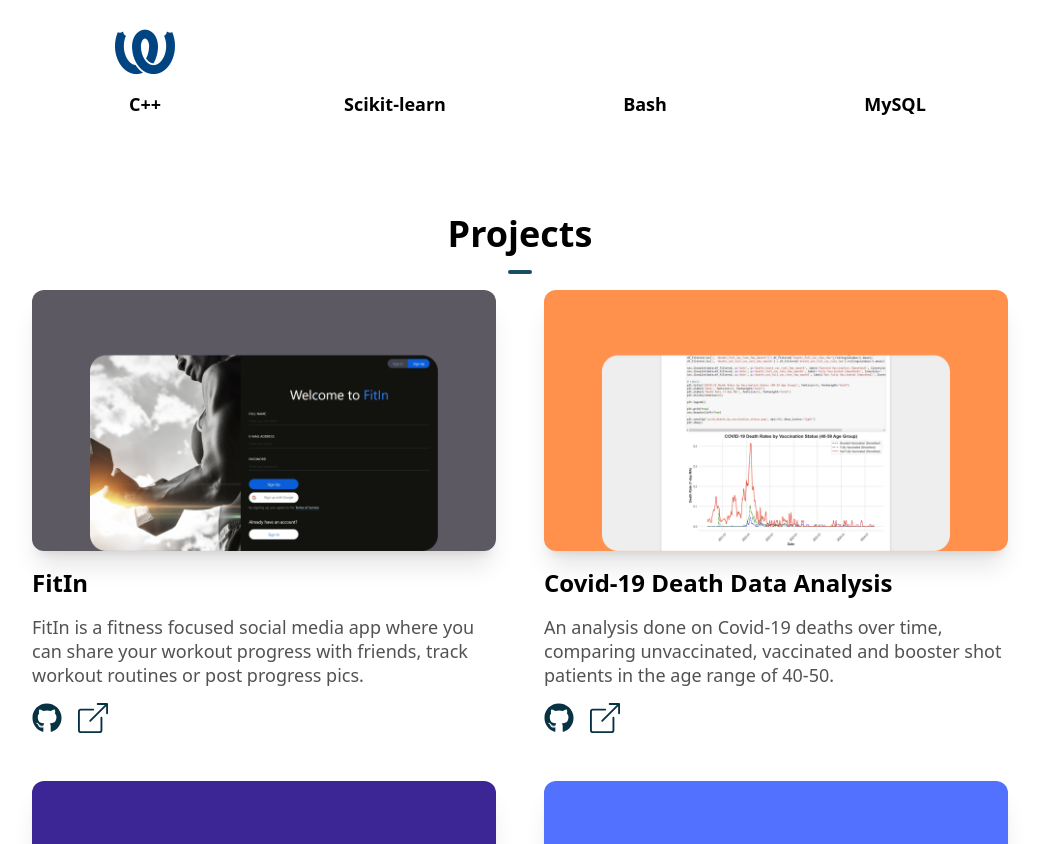
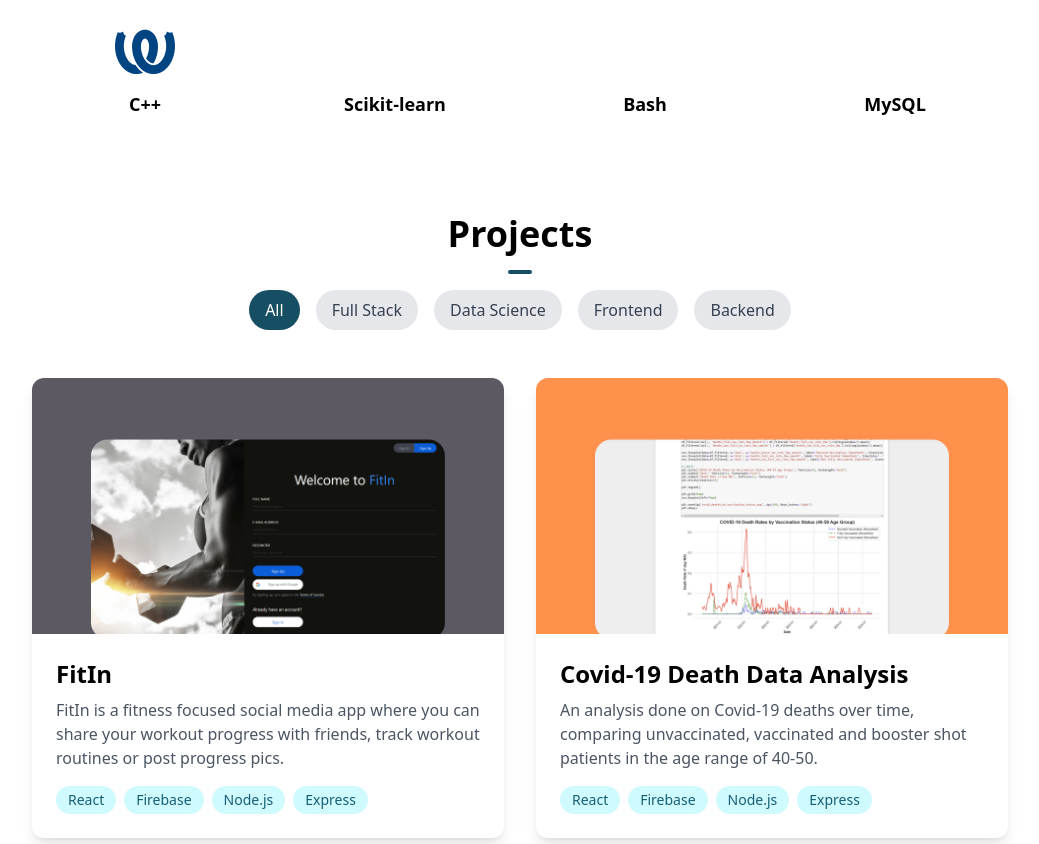
Before and after one commit to JawwadK/tailwind-portfolio, a Next.js app: page / in a window 1280 px wide. Shown: the part 1900-2744 px from the top of the page, without its empty margins (120-1159 px from the left). Built offline with nearby package versions, Linux system fonts and the light colour scheme.

Commit message:
added filtering to projects

```diff
--- a/components/Projects.tsx
+++ b/components/Projects.tsx
@@ -1,5 +1,5 @@
 "use client";
-import React from "react";
+import React, { useState } from "react";
 import Image from "next/image";
 import Link from "next/link";
 import { FaGithub } from "react-icons/fa";
@@ -14,6 +14,8 @@
     image: "/FitInLogin.png",
     github: "https://github.com/JawwadK/cps714-fitin",
     link: "https://fitin.web.app/",
+    technologies: ["React", "Firebase", "Node.js", "Express"],
+    category: "Full Stack",
   },
   {
     name: "Covid-19 Death Data Analysis",
@@ -22,6 +24,8 @@
     image: "/Covid-19-Death-Analysis.png",
     github: "https://github.com/JawwadK/pokedexProto",
     link: "https://jawwadk.github.io/pokedexProto/",
+    technologies: ["React", "Firebase", "Node.js", "Express"],
+    category: "Full Stack",
   },
   {
     name: "Movie-Finder",
@@ -30,6 +34,8 @@
     image: "/Movie-Finder.png",
     github: "https://github.com/JawwadK/movie-finder",
     link: "https://cps842-movie-ratings.web.app/",
+    technologies: ["React", "Firebase", "Node.js", "Express"],
+    category: "Full Stack",
   },
   {
     name: "Inventory Tracker",
@@ -38,6 +44,8 @@
     image: "/Inventory-Tracker.png",
     github: "https://github.com/JawwadK/inventory-tracker",
     link: "https://inventory-track.web.app/login",
+    technologies: ["React", "Firebase", "Node.js", "Express"],
+    category: "Full Stack",
   },
   {
     name: "PhotoDisplayer",
@@ -46,6 +54,8 @@
     image: "/PhotoRenderer.png",
     github: "https://github.com/JawwadK/photo-repo",
     link: "https://coolphotodisplayer.netlify.app/",
+    technologies: ["React", "Firebase", "Node.js", "Express"],
+    category: "Full Stack",
   },
   {
     name: "PokedexProto",
@@ -54,62 +64,109 @@
     image: "/PokedexProto.png",
     github: "https://github.com/JawwadK/pokedexProto",
     link: "https://jawwadk.github.io/pokedexProto/",
+    technologies: ["React", "Firebase", "Node.js", "Express"],
+    category: "Full Stack",
   },
 ];
+const categories = ["All", "Full Stack", "Data Science", "Frontend", "Backend"];
+const Projects = () => {
+  const [selectedCategory, setSelectedCategory] = useState("All");
+  const [hoveredProject, setHoveredProject] = useState<string | null>(null);
 
-const Projects = () => {
+  const filteredProjects = projects.filter(
+    (project) =>
+      selectedCategory === "All" || project.category === selectedCategory
+  );
+
   return (
-    <section id="projects">
-      <h1 className="text-center font-bold text-4xl pt-20">
+    <section id="projects" className="py-20">
+      <h1 className="text-center font-bold text-4xl">
         Projects
         <hr className="w-6 h-1 mx-auto my-4 bg-cyan-900 border-0 rounded-full" />
       </h1>
-      <div className="grid grid-cols-1 gap-12 md:grid-cols-2 lg:grid-cols-2">
-        {projects.map((project, idx) => {
-          return (
-            <div key={idx}>
-              <SlideUp offset="-300px 0px -300px 0px">
-                <div className="flex flex-col animate-slideUpCubicBezier animation-delay-2 hover:scale-110">
-                  <div className="mb-4">
-                    <Link href={project.link} target="_blank">
+
+      {/* Category Filter */}
+      <div className="flex flex-wrap justify-center gap-4 mb-12">
+        {categories.map((category) => (
+          <button
+            key={category}
+            onClick={() => setSelectedCategory(category)}
+            className={`px-4 py-2 rounded-full transition-all duration-300
+              ${
+                selectedCategory === category
+                  ? "bg-cyan-900 text-white dark:bg-cyan-700"
+                  : "bg-gray-200 text-gray-700 dark:bg-zinc-700 dark:text-gray-300 hover:bg-gray-300 dark:hover:bg-zinc-600"
+              }`}
+          >
+            {category}
+          </button>
+        ))}
+      </div>
+
+      <div className="grid grid-cols-1 gap-8 md:grid-cols-2 lg:grid-cols-2">
+        {filteredProjects.map((project, idx) => (
+          <SlideUp key={idx} offset="-300px 0px -300px 0px">
+            <div
+              className="group relative bg-white dark:bg-zinc-800 rounded-xl overflow-hidden shadow-lg hover:shadow-2xl transition-all duration-300 transform hover:scale-105"
+              onMouseEnter={() => setHoveredProject(project.name)}
+              onMouseLeave={() => setHoveredProject(null)}
+            >
+              {/* Project Image */}
+              <div className="relative h-64 w-full">
                 <Image
                   src={project.image}
                   alt={project.name}
-                        width={1000}
-                        height={1000}
-                        className="rounded-xl shadow-xl hover:opacity-70 "
+                  fill
+                  className="object-cover transition-transform duration-300 group-hover:scale-110"
                 />
+                <div className="absolute inset-0 bg-black opacity-0 group-hover:opacity-75 transition-opacity duration-300" />
+
+                {/* Hover Overlay */}
+                {hoveredProject === project.name && (
+                  <div className="absolute inset-0 flex items-center justify-center space-x-6 z-10">
+                    <Link
+                      href={project.github}
+                      target="_blank"
+                      className="transform -translate-y-2 hover:-translate-y-4 transition-all duration-300"
+                    >
+                      <FaGithub className="text-white text-4xl hover:text-cyan-400" />
+                    </Link>
+                    <Link
+                      href={project.link}
+                      target="_blank"
+                      className="transform -translate-y-2 hover:-translate-y-4 transition-all duration-300"
+                    >
+                      <BsBoxArrowUpRight className="text-white text-4xl hover:text-cyan-400" />
                     </Link>
                   </div>
-                  <div>
-                    <h2 className="text-2xl font-bold mb-4">{project.name}</h2>
-                    <p className="text-lg leading-6 mb-4 text-neutral-600 dark:text-neutral-400">
+                )}
+              </div>
+
+              {/* Project Info */}
+              <div className="p-6">
+                <h2 className="text-2xl font-bold mb-2">{project.name}</h2>
+                <p className="text-gray-600 dark:text-gray-400 mb-4">
                   {project.description}
                 </p>
-                    <div className="flex space-x-4">
-                      <Link href={project.github} target="_blank">
-                        <FaGithub
-                          className="text-cyan-950 hover:text-cyan-500 dark:text-white transition ease-in-out hover:-translate-y-1 hover:scale-150 duration-100 cursor-pointer"
-                          size={30}
-                        />
-                      </Link>
-                      <Link href={project.link} target="_blank">
-                        <BsBoxArrowUpRight
-                          className="text-cyan-950 hover:text-cyan-500 dark:text-white transition ease-in-out hover:-translate-y-1 hover:scale-150 duration-100 cursor-pointer"
-                          size={30}
-                        />
-                      </Link>
+
+                {/* Technologies */}
+                <div className="flex flex-wrap gap-2">
+                  {project.technologies.map((tech, index) => (
+                    <span
+                      key={index}
+                      className="px-3 py-1 text-sm bg-cyan-100 dark:bg-cyan-900 text-cyan-800 dark:text-cyan-200 rounded-full"
+                    >
+                      {tech}
+                    </span>
+                  ))}
                 </div>
               </div>
             </div>
           </SlideUp>
-            </div>
-          );
-        })}
+        ))}
       </div>
     </section>
   );
 };
 
-
 export default Projects;
--- /dev/null
+++ b/components/Timeline.tsx
@@ -0,0 +1,106 @@
+import React from "react";
+import { BiBriefcase, BiBook } from "react-icons/bi";
+import SlideUp from "./SlideUp";
+
+const timelineData = [
+  {
+    type: "work",
+    title: "Software Engineer",
+    company: "Sample Company",
+    date: "2023 - Present",
+    description: [
+      "Led development of cloud-based solutions using Azure services",
+      "Implemented ML models for predictive analytics",
+      "Reduced processing time by 40% through optimization",
+    ],
+    technologies: ["Python", "Azure", "React", "TypeScript"],
+  },
+  {
+    type: "education",
+    title: "Computer Science",
+    company: "Sample University",
+    date: "2019 - 2023",
+    description: [
+      "Bachelor of Science in Computer Science",
+      "GPA: 3.8/4.0",
+      "Relevant coursework: AI, Machine Learning, Cloud Computing",
+    ],
+    technologies: [],
+  },
+];
+
+const Timeline = () => {
+  return (
+    <section id="experience" className="py-20">
+      <h1 className="text-center font-bold text-4xl">
+        Experience & Education
+        <hr className="w-6 h-1 mx-auto my-4 bg-cyan-900 border-0 rounded-full" />
+      </h1>
+
+      <div className="relative container mx-auto px-6 flex flex-col space-y-8">
+        <div className="absolute z-0 w-2 h-full bg-cyan-900 dark:bg-cyan-800 shadow-md inset-0 left-17 md:mx-auto md:left-0 md:right-0"></div>
+
+        {timelineData.map((item, index) => (
+          <SlideUp key={index} offset="-300px 0px -300px 0px">
+            <div className="relative z-10">
+              <div
+                className={`timeline-container ${
+                  index % 2 === 0 ? "md:flex-row-reverse" : ""
+                } flex flex-col md:flex-row items-center md:justify-center w-full mx-auto`}
+              >
+                {/* Timeline Icon */}
+                <div className="absolute left-14 md:mx-auto md:left-0 md:right-0 flex items-center justify-center">
+                  <div className="w-10 h-10 rounded-full bg-cyan-900 dark:bg-cyan-800 flex items-center justify-center">
+                    {item.type === "work" ? (
+                      <BiBriefcase className="text-white text-xl" />
+                    ) : (
+                      <BiBook className="text-white text-xl" />
+                    )}
+                  </div>
+                </div>
+
+                {/* Content */}
+                <div className="w-full md:w-1/2 mt-6 md:mt-0 md:px-8">
+                  <div className="p-6 bg-white dark:bg-zinc-800 rounded-lg shadow-md hover:shadow-lg transition-shadow duration-300">
+                    <div className="flex flex-col">
+                      <span className="text-sm text-cyan-800 dark:text-cyan-400">
+                        {item.date}
+                      </span>
+                      <h3 className="text-xl font-bold mt-1">{item.title}</h3>
+                      <span className="text-lg text-gray-600 dark:text-gray-400">
+                        {item.company}
+                      </span>
+
+                      <ul className="mt-3 list-disc list-inside text-gray-700 dark:text-gray-300">
+                        {item.description.map((desc, i) => (
+                          <li key={i} className="mb-1">
+                            {desc}
+                          </li>
+                        ))}
+                      </ul>
+
+                      {item.technologies.length > 0 && (
+                        <div className="mt-4 flex flex-wrap gap-2">
+                          {item.technologies.map((tech, i) => (
+                            <span
+                              key={i}
+                              className="px-3 py-1 bg-cyan-100 dark:bg-cyan-900 text-cyan-800 dark:text-cyan-200 rounded-full text-sm"
+                            >
+                              {tech}
+                            </span>
+                          ))}
+                        </div>
+                      )}
+                    </div>
+                  </div>
+                </div>
+              </div>
+            </div>
+          </SlideUp>
+        ))}
+      </div>
+    </section>
+  );
+};
+
+export default Timeline;
```
Lines whose indentation alone changed are shown as unchanged.
